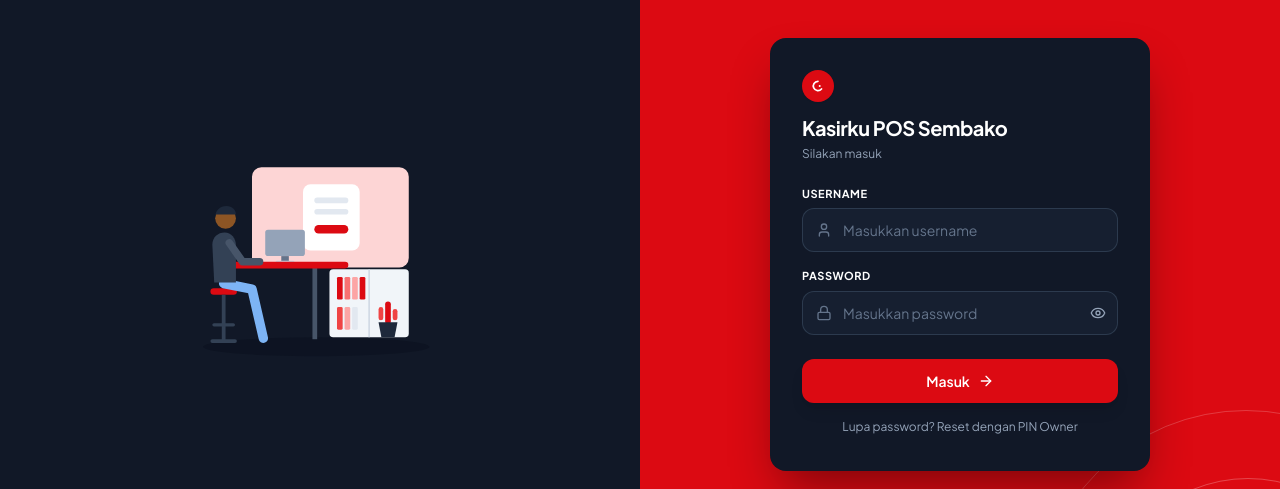
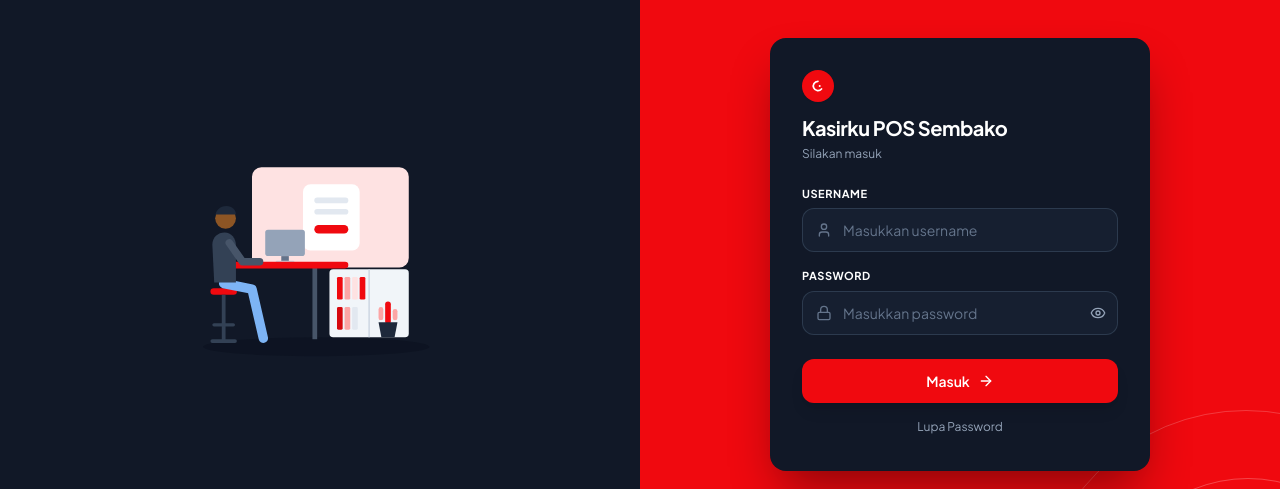
Before and after one commit to shidqie/Kasirku, a Next.js app: page /login in a window 1280 px wide. Shown: the part 146-635 px from the top of the page. Built offline with nearby package versions, Linux system fonts and the light colour scheme; no server answers.

Commit message:
style(login): samakan warna dengan CSS primary & ubah teks tombol Lupa Password

```diff
--- a/src/app/(auth)/login/page.tsx
+++ b/src/app/(auth)/login/page.tsx
@@ -180,32 +180,32 @@ export default function LoginPage() {
             {/* Bayangan lantai */}
             <ellipse cx="176" cy="238" rx="120" ry="10" fill="#0B1120" opacity="0.65" />
 
-            {/* Panel pink di belakang monitor */}
-            <rect x="108" y="48" width="166" height="106" rx="10" fill="#FDD5D5" />
+            {/* Panel aksen lembut di belakang monitor */}
+            <rect x="108" y="48" width="166" height="106" rx="10" fill="var(--primary-light, #FEE2E2)" />
 
             {/* Kartu putih di dalam panel */}
             <rect x="162" y="66" width="60" height="70" rx="8" fill="#FFFFFF" />
             <rect x="174" y="80" width="36" height="6" rx="3" fill="#E2E8F0" />
             <rect x="174" y="92" width="36" height="6" rx="3" fill="#E2E8F0" />
-            <rect x="174" y="109" width="36" height="9" rx="4.5" fill="#DC0A12" />
+            <rect x="174" y="109" width="36" height="9" rx="4.5" fill="var(--primary, #F0090F)" />
 
             {/* Lemari putih kanan bawah */}
             <rect x="190" y="156" width="84" height="72" rx="4" fill="#F1F5F9" />
             <line x1="232" y1="156" x2="232" y2="228" stroke="#CBD5E1" strokeWidth="1.5" />
             {/* Buku / folder vertikal di rak */}
-            <rect x="198" y="164" width="6" height="24" rx="1.5" fill="#DC0A12" />
-            <rect x="206" y="164" width="6" height="24" rx="1.5" fill="#F87171" />
-            <rect x="214" y="164" width="6" height="24" rx="1.5" fill="#FCA5A5" />
-            <rect x="222" y="164" width="6" height="24" rx="1.5" fill="#DC0A12" />
+            <rect x="198" y="164" width="6" height="24" rx="1.5" fill="var(--primary, #F0090F)" />
+            <rect x="206" y="164" width="6" height="24" rx="1.5" fill="var(--primary-border, #FCA5A5)" />
+            <rect x="214" y="164" width="6" height="24" rx="1.5" fill="var(--primary-light, #FEE2E2)" />
+            <rect x="222" y="164" width="6" height="24" rx="1.5" fill="var(--primary, #F0090F)" />
 
-            <rect x="198" y="196" width="6" height="24" rx="1.5" fill="#EF4444" />
-            <rect x="206" y="196" width="6" height="24" rx="1.5" fill="#FCA5A5" />
+            <rect x="198" y="196" width="6" height="24" rx="1.5" fill="var(--primary-hover, #D6080E)" />
+            <rect x="206" y="196" width="6" height="24" rx="1.5" fill="var(--primary-border, #FCA5A5)" />
             <rect x="214" y="196" width="6" height="24" rx="1.5" fill="#E2E8F0" />
 
-            {/* Tanaman kaktus merah dalam pot */}
-            <rect x="249" y="190" width="6" height="24" rx="3" fill="#DC0A12" />
-            <rect x="242" y="196" width="5" height="14" rx="2.5" fill="#EF4444" />
-            <rect x="257" y="198" width="5" height="12" rx="2.5" fill="#EF4444" />
+            {/* Tanaman kaktus dalam pot */}
+            <rect x="249" y="190" width="6" height="24" rx="3" fill="var(--primary, #F0090F)" />
+            <rect x="242" y="196" width="5" height="14" rx="2.5" fill="var(--primary-border, #FCA5A5)" />
+            <rect x="257" y="198" width="5" height="12" rx="2.5" fill="var(--primary-border, #FCA5A5)" />
             <path d="M242 212H262L259 228H245L242 212Z" fill="#1E293B" />
 
             {/* Kaki meja */}
@@ -216,11 +216,11 @@ export default function LoginPage() {
             <rect x="139" y="142" width="8" height="6" fill="#64748B" />
             <rect x="133" y="147" width="20" height="3" rx="1.5" fill="#CBD5E1" />
 
-            {/* Meja merah */}
-            <rect x="82" y="148" width="128" height="7" rx="3.5" fill="#DC0A12" />
+            {/* Meja warna primary */}
+            <rect x="82" y="148" width="128" height="7" rx="3.5" fill="var(--primary, #F0090F)" />
 
-            {/* Kursi bar merah */}
-            <rect x="64" y="176" width="28" height="7" rx="3.5" fill="#DC0A12" />
+            {/* Kursi bar warna primary */}
+            <rect x="64" y="176" width="28" height="7" rx="3.5" fill="var(--primary, #F0090F)" />
             <rect x="76" y="183" width="4" height="50" fill="#334155" />
             <rect x="66" y="213" width="24" height="3.5" rx="1.75" fill="#334155" />
             <rect x="64" y="230" width="28" height="4" rx="2" fill="#334155" />
@@ -255,10 +255,10 @@ export default function LoginPage() {
         </div>
       </section>
 
-      {/* Panel Kanan: Latar Merah + Kartu Login Gelap */}
+      {/* Panel Kanan: Latar Primary + Kartu Login Gelap */}
       <section
         className="relative flex items-center justify-center p-6 sm:p-10 overflow-hidden min-h-screen"
-        style={{ backgroundColor: "#DC0A12" }}
+        style={{ backgroundColor: "var(--primary, #F0090F)" }}
       >
         {/* Dekorasi lingkaran konsentris di pojok kanan bawah */}
         <div
@@ -282,7 +282,7 @@ export default function LoginPage() {
           <div className="space-y-3">
             <div
               className="w-8 h-8 rounded-full flex items-center justify-center shadow-sm"
-              style={{ backgroundColor: "#DC0A12" }}
+              style={{ backgroundColor: "var(--primary, #F0090F)" }}
             >
               <svg viewBox="0 0 24 24" className="w-4 h-4 text-white" fill="none" stroke="currentColor" strokeWidth="2.5" strokeLinecap="round" strokeLinejoin="round">
                 <path d="M12 5a7 7 0 1 0 5.3 11.5" />
@@ -344,7 +344,7 @@ export default function LoginPage() {
                     value={username}
                     onChange={(e) => setUsername(e.target.value)}
                     placeholder="Masukkan username"
-                    className="w-full pl-10 pr-4 h-11 rounded-xl text-white text-sm placeholder:text-slate-500 border border-slate-700/80 focus:outline-none focus:ring-2 focus:ring-red-500/30 focus:border-[#DC0A12] transition-all"
+                    className="w-full pl-10 pr-4 h-11 rounded-xl text-white text-sm placeholder:text-slate-500 border border-slate-700/80 focus:outline-none focus:border-[var(--primary)] transition-all"
                     style={{ backgroundColor: "#161F30" }}
                     disabled={loading}
                   />
@@ -368,7 +368,7 @@ export default function LoginPage() {
                     value={password}
                     onChange={(e) => setPassword(e.target.value)}
                     placeholder="Masukkan password"
-                    className="w-full pl-10 pr-10 h-11 rounded-xl text-white text-sm placeholder:text-slate-500 border border-slate-700/80 focus:outline-none focus:ring-2 focus:ring-red-500/30 focus:border-[#DC0A12] transition-all"
+                    className="w-full pl-10 pr-10 h-11 rounded-xl text-white text-sm placeholder:text-slate-500 border border-slate-700/80 focus:outline-none focus:border-[var(--primary)] transition-all"
                     style={{ backgroundColor: "#161F30" }}
                     disabled={loading}
                   />
@@ -389,7 +389,7 @@ export default function LoginPage() {
                   disabled={loading}
                   className="w-full h-11 rounded-xl text-white font-semibold text-sm shadow-lg hover:opacity-95 active:scale-[0.99] disabled:opacity-50 transition-all flex items-center justify-center gap-2"
                   style={{
-                    backgroundColor: "#DC0A12",
+                    backgroundColor: "var(--primary, #F0090F)",
                     border: "none",
                   }}
                 >
@@ -413,7 +413,7 @@ export default function LoginPage() {
                   }}
                   className="w-full text-center text-xs text-slate-400 hover:text-white transition-colors py-1"
                 >
-                  Lupa password? Reset dengan PIN Owner
+                  Lupa Password
                 </button>
               </div>
             </form>
@@ -435,7 +435,7 @@ export default function LoginPage() {
                     value={resetUsername}
                     onChange={(e) => setResetUsername(e.target.value)}
                     placeholder="Masukkan username"
-                    className="w-full pl-10 pr-4 h-10 rounded-xl text-white text-sm placeholder:text-slate-500 border border-slate-700/80 focus:outline-none focus:ring-2 focus:ring-red-500/30 focus:border-[#DC0A12] transition-all"
+                    className="w-full pl-10 pr-4 h-10 rounded-xl text-white text-sm placeholder:text-slate-500 border border-slate-700/80 focus:outline-none focus:border-[var(--primary)] transition-all"
                     style={{ backgroundColor: "#161F30" }}
                     disabled={resetLoading}
                   />
@@ -459,7 +459,7 @@ export default function LoginPage() {
                     value={ownerPin}
                     onChange={(e) => setOwnerPin(e.target.value.replace(/\D/g, "").slice(0, 6))}
                     placeholder="••••••"
-                    className="w-full pl-10 pr-4 h-10 rounded-xl text-white text-sm tracking-[0.25em] placeholder:tracking-normal placeholder:text-slate-500 border border-slate-700/80 focus:outline-none focus:ring-2 focus:ring-red-500/30 focus:border-[#DC0A12] transition-all"
+                    className="w-full pl-10 pr-4 h-10 rounded-xl text-white text-sm tracking-[0.25em] placeholder:tracking-normal placeholder:text-slate-500 border border-slate-700/80 focus:outline-none focus:border-[var(--primary)] transition-all"
                     style={{ backgroundColor: "#161F30" }}
                     disabled={resetLoading}
                   />
@@ -481,7 +481,7 @@ export default function LoginPage() {
                     value={newPassword}
                     onChange={(e) => setNewPassword(e.target.value)}
                     placeholder="Minimal 6 karakter"
-                    className="w-full pl-10 pr-10 h-10 rounded-xl text-white text-sm placeholder:text-slate-500 border border-slate-700/80 focus:outline-none focus:ring-2 focus:ring-red-500/30 focus:border-[#DC0A12] transition-all"
+                    className="w-full pl-10 pr-10 h-10 rounded-xl text-white text-sm placeholder:text-slate-500 border border-slate-700/80 focus:outline-none focus:border-[var(--primary)] transition-all"
                     style={{ backgroundColor: "#161F30" }}
                     disabled={resetLoading}
                   />
@@ -511,7 +511,7 @@ export default function LoginPage() {
                     value={confirmPassword}
                     onChange={(e) => setConfirmPassword(e.target.value)}
                     placeholder="Ulangi password baru"
-                    className="w-full pl-10 pr-4 h-10 rounded-xl text-white text-sm placeholder:text-slate-500 border border-slate-700/80 focus:outline-none focus:ring-2 focus:ring-red-500/30 focus:border-[#DC0A12] transition-all"
+                    className="w-full pl-10 pr-4 h-10 rounded-xl text-white text-sm placeholder:text-slate-500 border border-slate-700/80 focus:outline-none focus:border-[var(--primary)] transition-all"
                     style={{ backgroundColor: "#161F30" }}
                     disabled={resetLoading}
                   />
@@ -524,7 +524,7 @@ export default function LoginPage() {
                   disabled={resetLoading}
                   className="w-full h-11 rounded-xl text-white font-semibold text-sm shadow-lg hover:opacity-95 active:scale-[0.99] disabled:opacity-50 transition-all flex items-center justify-center gap-2"
                   style={{
-                    backgroundColor: "#DC0A12",
+                    backgroundColor: "var(--primary, #F0090F)",
                     border: "none",
                   }}
                 >
```
